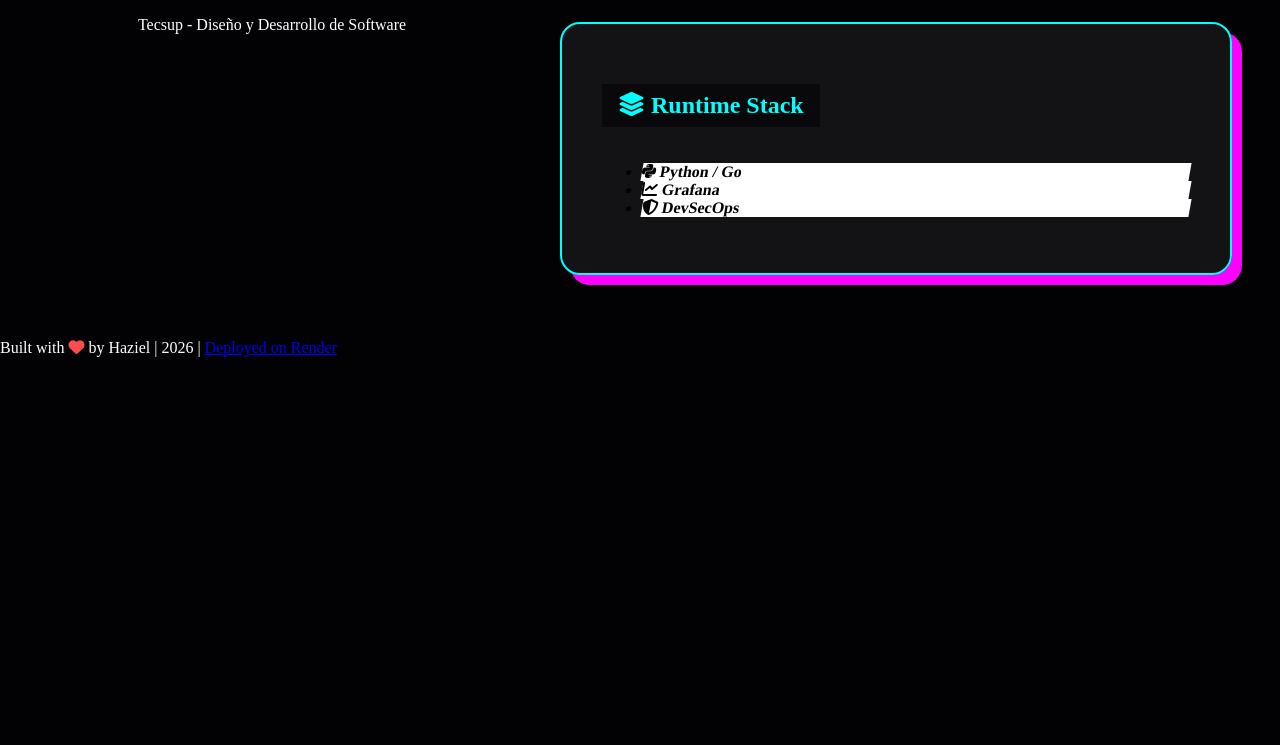
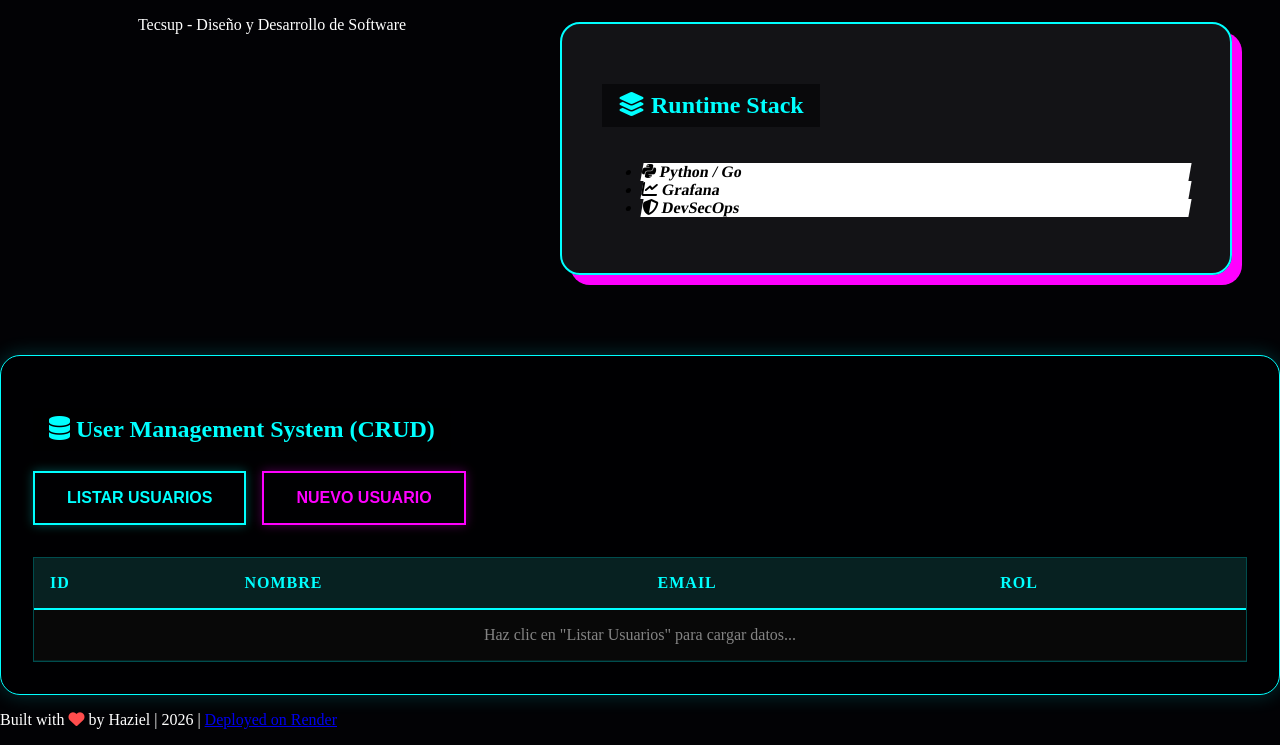
Before and after one commit to Hazielcode/perfilazo-haziel, a website: page index.html in a window 1280 px wide. Shown: the part 1111-1856 px from the top of the page. Before the commit the page ends 1484 px from the top, so only its background shows below. Drawn offline with Linux system fonts and the light colour scheme.

Commit message:
feat: complete interactive CRUD JS logic

```diff
--- a/index.html
+++ b/index.html
@@ -73,8 +73,68 @@
         </div>
     </header>
 
+    <section id="crud-system" class="glass-card" style="grid-column: 1 / -1; margin-top: 2rem; padding: 2rem;">
+        <h2><i class="fas fa-database"></i> User Management System (CRUD)</h2>
+        <div class="crud-controls" style="margin-bottom: 2rem; display: flex; gap: 1rem;">
+            <button class="btn-neon" onclick="listarUsuarios()">Listar Usuarios</button>
+            <button class="btn-neon secondary">Nuevo Usuario</button>
+        </div>
+
+        <div class="table-container">
+            <table class="cyber-table">
+                <thead>
+                    <tr>
+                        <th>ID</th>
+                        <th>Nombre</th>
+                        <th>Email</th>
+                        <th>Rol</th>
+                    </tr>
+                </thead>
+                <tbody id="user-table-body">
+                    <tr>
+                        <td colspan="4" style="text-align: center; color: rgba(255,255,255,0.5);">Haz clic en "Listar Usuarios" para cargar datos...</td>
+                    </tr>
+                </tbody>
+            </table>
+        </div>
+    </section>
+
     <footer>
         <p>Built with <i class="fas fa-heart" style="color: #ff4d4d;"></i> by Haziel | 2026 | <a href="https://render.com" target="_blank">Deployed on Render</a></p>
     </footer>
+
+    <script>
+        async function listarUsuarios() {
+            const tableBody = document.getElementById('user-table-body');
+            tableBody.innerHTML = '<tr><td colspan="4" style="text-align: center; color: var(--neon-cyan);">Conectando con la base de datos...</td></tr>';
+
+            try {
+                // El servidor sirve el index.html, por lo que usamos ruta relativa
+                const response = await fetch('/usuarios');
+                if (!response.ok) throw new Error('Error en el servidor');
+                const usuarios = await response.json();
+
+                tableBody.innerHTML = '';
+                if (usuarios.length === 0) {
+                    tableBody.innerHTML = '<tr><td colspan="4" style="text-align: center;">No hay usuarios registrados.</td></tr>';
+                } else {
+                    usuarios.forEach(user => {
+                        const row = `
+                            <tr>
+                                <td>${user.id}</td>
+                                <td>${user.nombre}</td>
+                                <td>${user.email}</td>
+                                <td><span style="color: var(--neon-cyan)">${user.rol}</span></td>
+                            </tr>
+                        `;
+                        tableBody.innerHTML += row;
+                    });
+                }
+            } catch (error) {
+                console.error('Error:', error);
+                tableBody.innerHTML = '<tr><td colspan="4" style="text-align: center; color: var(--neon-magenta)">Error al conectar con la base de datos de Render.</td></tr>';
+            }
+        }
+    </script>
 </body>
 </html>
```
